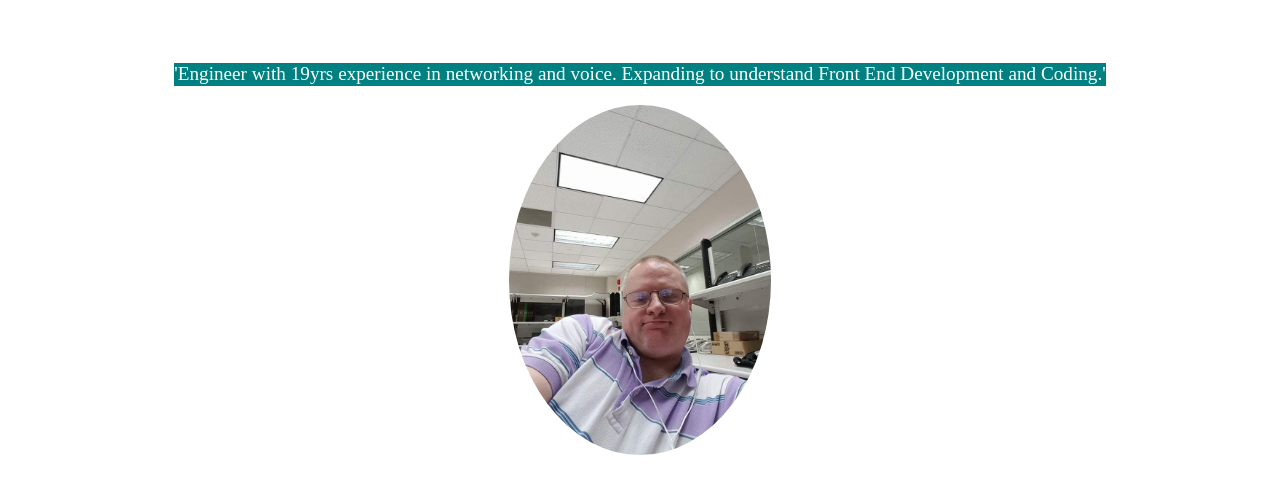
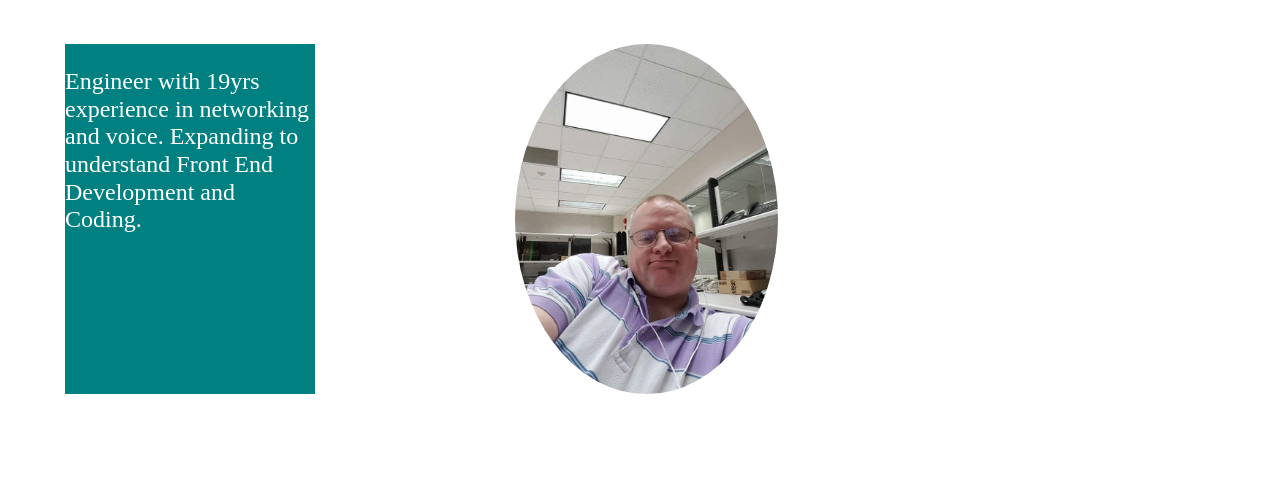
Before and after one commit to telnettech/Final_Project, a plain HTML site: page index.html in a window 1280 px wide. Shown: the part 130-624 px from the top of the page. Drawn offline with Linux system fonts and the light colour scheme.

Commit message:
Weds assistance from mentor

```diff
--- a/css/styles.css
+++ b/css/styles.css
@@ -1,40 +1,48 @@
 /* Styles */
 body{
   display: flex;
-  justify-content: center;
   flex-wrap: wrap;
+  margin-left 65px;
   background-image: url(../img/thomas-jensen-596085-unsplash.jpg);
   background-repeat:no-repeat;
   background-size:cover;
+
 }
 
 #pageTitle {
   text-align: center;
+  margin-left: 215px;
   font-size: 70px;
   color: #ffffff;
 }
 
-#bioBox {
-  display: flex;
-  flex-direction: column;
+.bioBox {
+  display: inline-flex;
+  column-count: 3;
+  margin-left: 65px;
+
 }
 
-p:first-child {
-  display: flex;
+
+#aboutMe {
   background-color: teal;
-  font-size: larger;
+  font-size: x-large;
   color: #fff;
-  flex-wrap: wrap;
+  float: left;
+  width: 250px;
+  /* margin-left: 65px; */
+  word-wrap: break-word;
 }
+
+
 
 #personalPhoto {
   max-height: 350px;
-
   max-width: 500px;
   border-radius: 50%;
   overflow: hidden;
   display: block;
-  margin-left: auto;
+  margin-left: 200px;
   margin-right: auto;
 
 
@@ -52,7 +60,7 @@ p:first-child {
   }
 
   /* Desktop to 1024 ----------- */
-  @media only screen and (min-device-width : 769px) and (max-device-width : 1024px) {
+  /* @media only screen and (min-device-width : 769px) and (max-device-width : 1024px) {
 
     /* Styles */
     body {
@@ -61,4 +69,4 @@ p:first-child {
       height: 400px;
       width: 100%;
     }
-  }
+  } */
--- a/index.html
+++ b/index.html
@@ -15,15 +15,20 @@
     Brian Simpson Portfolio
   </h1>
 
-  <div id='bioBox'>
-    <p>
-      'Engineer with 19yrs experience in networking and voice. Expanding to understand Front End Development and Coding.'
-    </p>
-    <img src='img/personal_photo2.jpg' id='personalPhoto'>
+  <div class ='bioBox'>
+    <div id = 'aboutMe'>
+      <p>
+        Engineer with 19yrs experience in networking and voice. Expanding to understand Front End Development and Coding.
+      </p>
 
+    </div>
+
+    <div>
+      <img src='img/personal_photo2.jpg' id='personalPhoto'>
+    </div>
   </div>
 </body>
-<!--<div id ='images'>
+<!--<div id ='socialMedia'>
             <img src= 'img/icons8-email-64.png'>
             <img src= 'img/GitHub_Logo_White.png'>
             <img src= 'img/Logo-2CRev-28px-R.png'>
```
